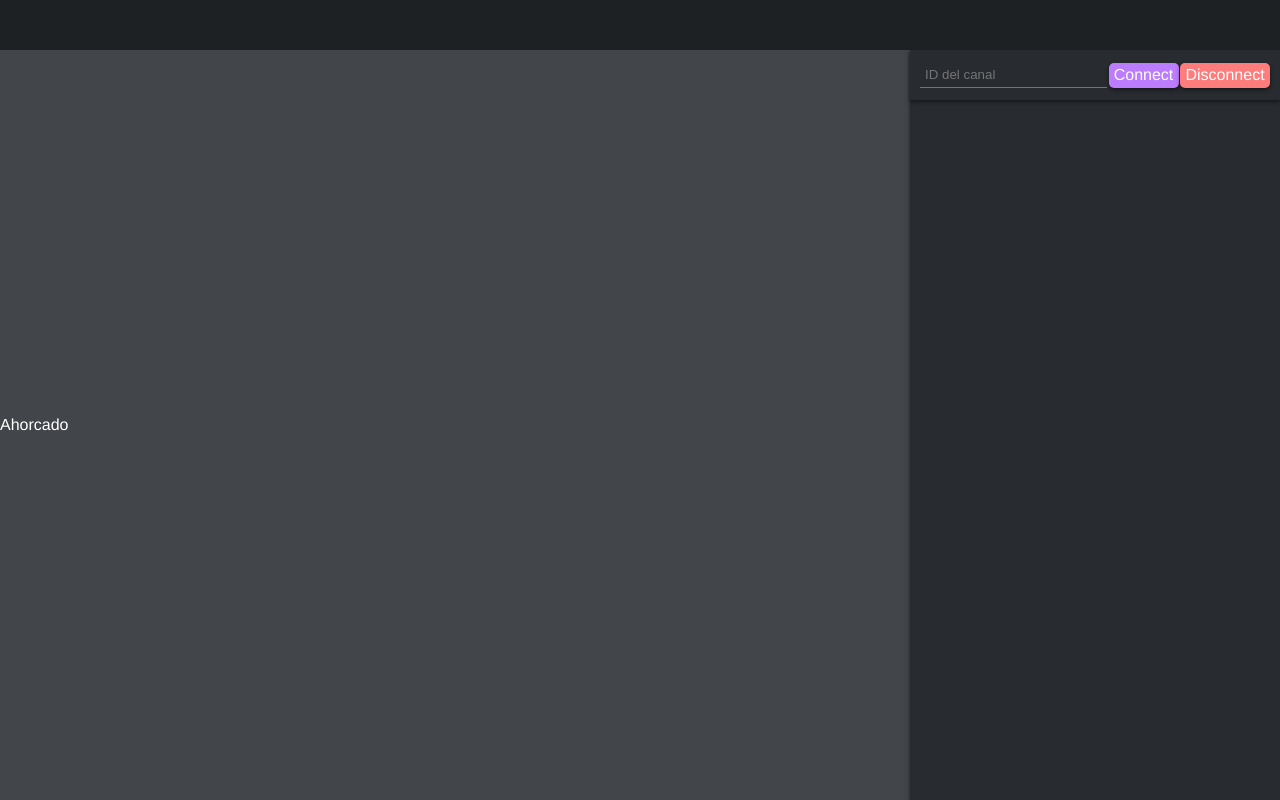
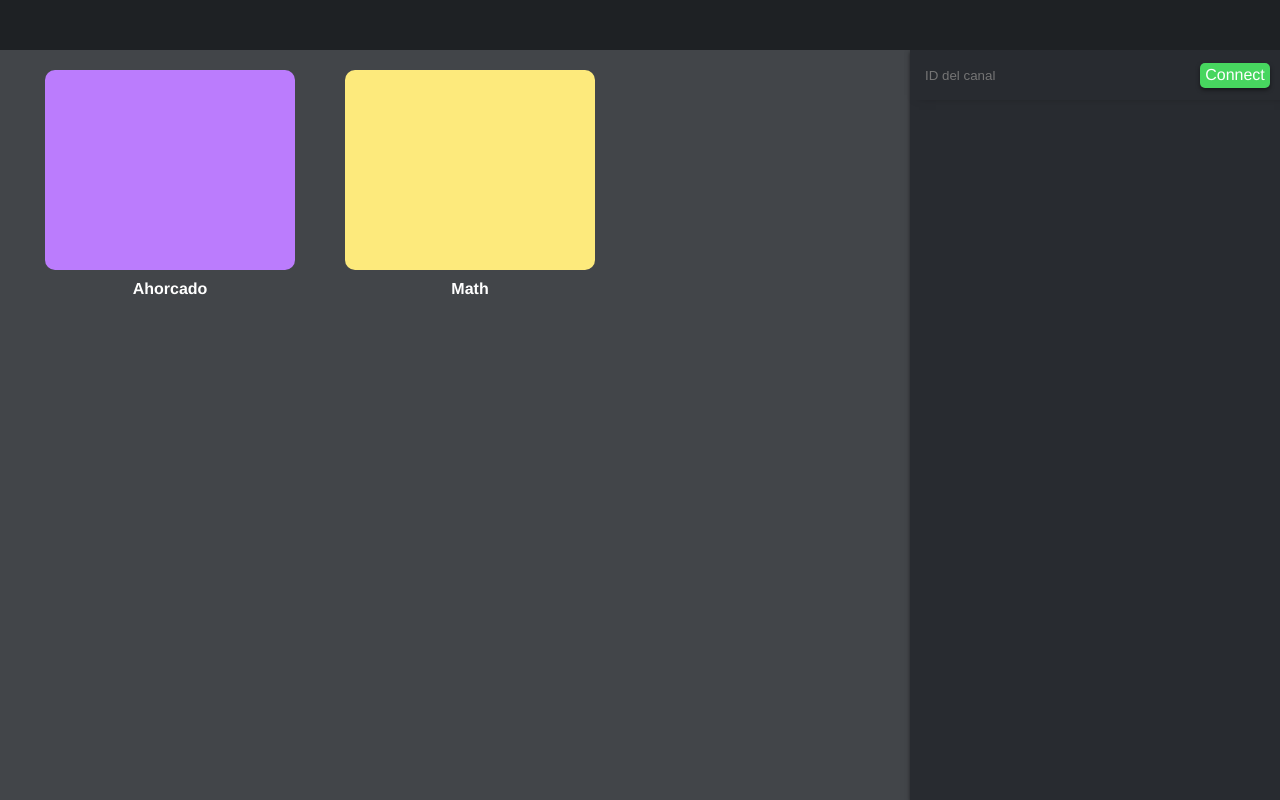
Before and after one commit to DavidCaba94/chat-wars, a Vue app: page / in a window 1280 px wide. Built offline with nearby package versions, Linux system fonts and the light colour scheme.

Commit message:
Loader chat y games cards

```diff
--- a/src/components/ChatBox.vue
+++ b/src/components/ChatBox.vue
@@ -2,8 +2,9 @@
   <div class="chat-container" ref="chat">
     <div class="chat-header">
       <input class="input-channel" type="text" placeholder="ID del canal" v-model="channelID">
-      <div class="btn-connect" @click="connectChat()">Connect</div>
-      <div class="btn-disconnect" @click="disconnectChat()">Disconnect</div>
+      <div v-if="!chatConected && !loading" class="btn-connect" @click="connectChat()">Connect</div>
+      <div v-if="chatConected && !loading" class="btn-disconnect" @click="disconnectChat()">Disconnect</div>
+      <div v-if="loading" class="lds-ripple"><div></div><div></div></div>
     </div>
     <div v-for="(msg, i) in chatHistory" :key="i">
       <div class="msg-box">
@@ -24,7 +25,9 @@ export default {
     return {
       channelID: '',
       chatHistory: [],
-      client: null
+      client: null,
+      chatConected: false,
+      loading: false
     }
   },
   components: {
@@ -42,14 +45,18 @@ export default {
     disconnectChat() {
       if (this.client) {
         this.client.disconnect();
+        this.chatConected = false;
+        this.chatHistory = [];
       }
     },
-    loadChat() {
+    async loadChat() {
       this.client = new tmi.Client({
         channels: [ this.channelID ]
       });
-
-      this.client.connect();
+      this.loading = true;
+      await this.client.connect();
+      this.loading = false;
+      this.chatConected = true;
 
       this.client.on('message', (channel, tags, message, self) => {
         // console.log(`${channel}: ${self}`);
@@ -80,7 +87,7 @@ export default {
 .chat-container {
   position: fixed;
   width: 350px;
-  height: calc(100vh - 90px);
+  height: calc(100vh - 130px);
   top: 50px;
   right: 0px;
   background-color: #282b30;
@@ -103,12 +110,12 @@ export default {
   top: 50px;
   right: 0px;
   background-color: #282b30;
-  box-shadow: 0 2px 4px rgba(0, 0, 0, 0.5);
+  box-shadow: 9px -5px 10px 0px rgba(0, 0, 0, 0.5);
 }
 
 .input-channel {
+  width: 240px;
   border: 0px;
-  border-bottom: 1px solid #707377;
   color: #b4b4b4;
   background-color: #282b30;
   padding: 5px;
@@ -122,14 +129,14 @@ export default {
   width: 70px;
   height: 25px;
   border-radius: 5px;
-  background-color: #bb7cfd;
+  background-color: #47d65f;
   color: #ffffff;
   box-shadow: 0 2px 4px rgba(0, 0, 0, 0.5);
   cursor: pointer;
 }
 
 .btn-connect:hover {
-  background-color: #9d41ff;
+  background-color: #26b83e;
 }
 
 .btn-disconnect {
@@ -215,4 +222,55 @@ export default {
 ::-webkit-scrollbar-thumb:hover {
   background: #707377;
 }
+
+.lds-ripple {
+  display: inline-block;
+  position: relative;
+  width: 40px;
+  height: 40px;
+  margin-right: 20px;
+}
+
+.lds-ripple div {
+  position: absolute;
+  border: 4px solid #fff;
+  opacity: 1;
+  border-radius: 50%;
+  animation: lds-ripple 1s cubic-bezier(0, 0.2, 0.8, 1) infinite;
+}
+
+.lds-ripple div:nth-child(2) {
+  animation-delay: -0.5s;
+}
+
+@keyframes lds-ripple {
+  0% {
+    top: 18px;
+    left: 18px;
+    width: 0;
+    height: 0;
+    opacity: 0;
+  }
+  4.9% {
+    top: 18px;
+    left: 18px;
+    width: 0;
+    height: 0;
+    opacity: 0;
+  }
+  5% {
+    top: 18px;
+    left: 18px;
+    width: 0;
+    height: 0;
+    opacity: 1;
+  }
+  100% {
+    top: 0px;
+    left: 0px;
+    width: 36px;
+    height: 36px;
+    opacity: 0;
+  }
+}
 </style>
--- a/src/components/MainMenu.vue
+++ b/src/components/MainMenu.vue
@@ -1,7 +1,16 @@
 <template>
   <div class="menu">
-    <div class="game-card">
-      Ahorcado
+    <div class="game-card-container">
+      <div class="game-card color-1">
+
+      </div>
+      <div class="game-card-title">Ahorcado</div>
+    </div>
+    <div class="game-card-container">
+      <div class="game-card color-2">
+
+      </div>
+      <div class="game-card-title">Math</div>
     </div>
   </div>
 </template>
@@ -22,8 +31,48 @@ export default {
   left: 0px;
   box-shadow: 0 2px 4px rgba(0, 0, 0, 0.5);
   display: flex;
+  align-items: flex-start;
+  justify-content: flex-start;
+  flex-wrap: wrap;
+  padding: 20px;
+}
+
+.game-card-container {
+  width: 300px;
+  display: flex;
+  flex-direction: column;
   align-items: center;
   justify-content: flex-start;
-  flex-wrap: wrap;
+}
+
+.game-card {
+  display: flex;
+  align-items: center;
+  justify-content: center;
+  width: 250px;
+  height: 200px;
+  border-radius: 10px;
+  cursor: pointer;
+}
+
+.game-card.color-1 {
+  background-color: #bb7cfd;
+}
+
+.game-card.color-1:hover {
+  background-color: #9d5ce2;
+}
+
+.game-card.color-2 {
+  background-color: #fdea7c;
+}
+
+.game-card.color-2:hover {
+  background-color: #fae04a;
+}
+
+.game-card-title {
+  margin-top: 10px;
+  font-weight: bold;
 }
 </style>
```
